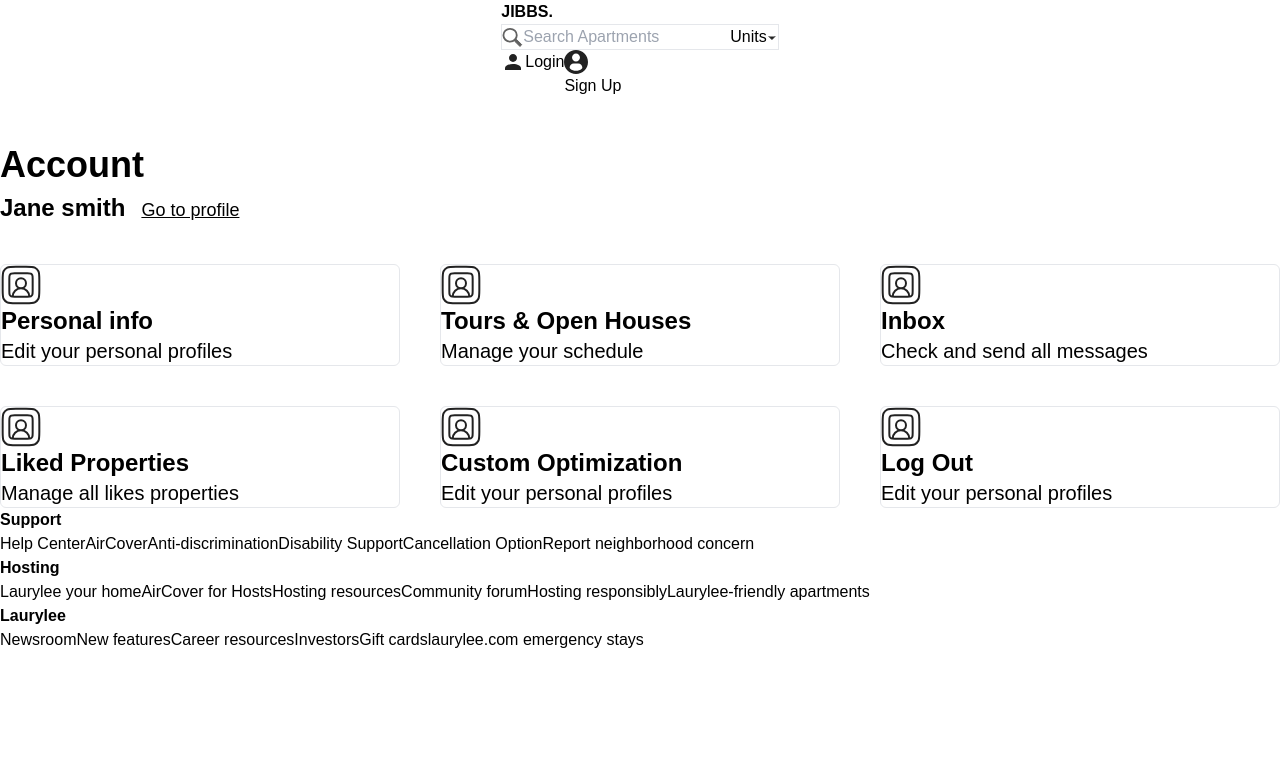
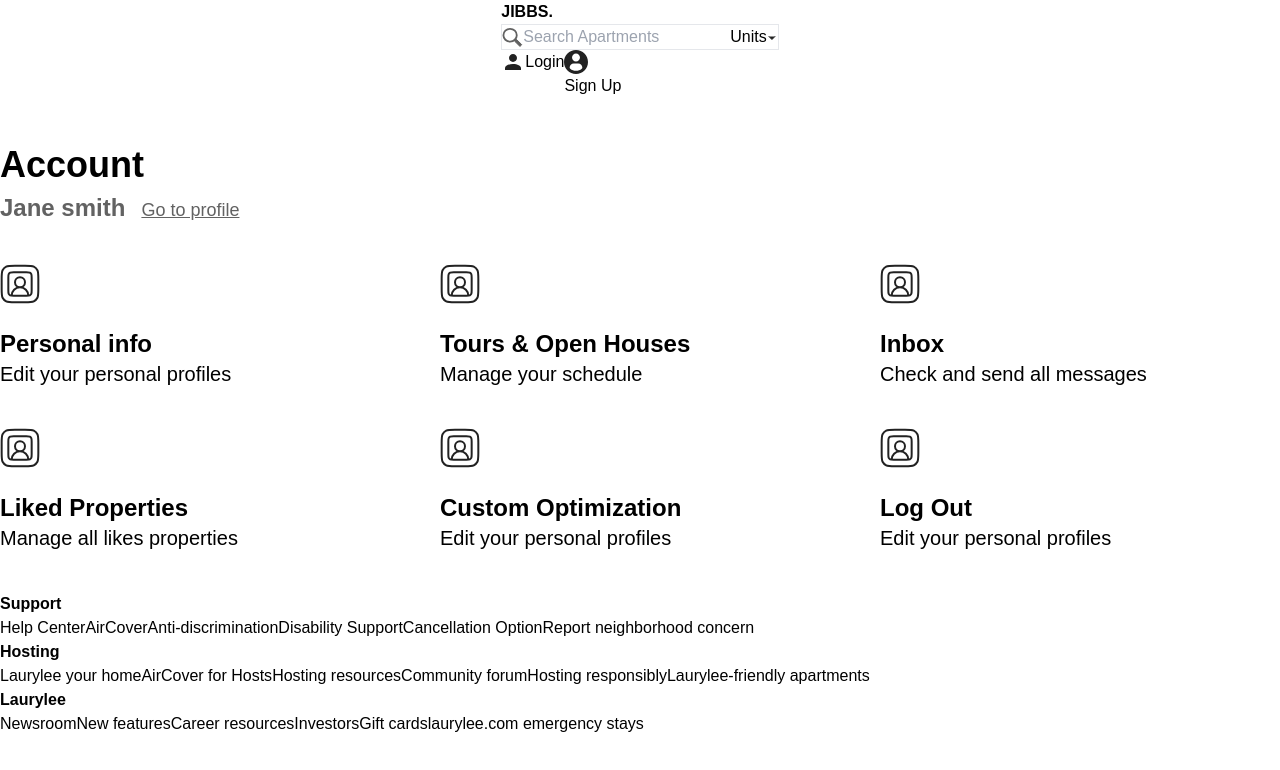
Before and after one commit to shariful10/jiibs, a Next.js app: page /account in a window 1280 px wide. Shown: the top 770 px of the page. Built offline with nearby package versions, Linux system fonts and the light colour scheme.

Commit message:
Personal Page Implemented

```diff
--- a/src/Components/AccountPageCard.jsx
+++ b/src/Components/AccountPageCard.jsx
@@ -1,16 +1,17 @@
 import React from "react";
+import Link from "next/link";
+import Image from "next/image";
 import avatar from "@/assets/person.svg";
-import Image from "next/image";
 
-const AccountPageCard = ({ title, subtitle }) => {
+const AccountPageCard = ({ title, subtitle, url }) => {
 	return (
-		<div className="p-4 md:p-6 border border-[#D1D5DB] rounded-md">
+		<Link href={url} className="p-4 md:p-6 border-2 border-[#D1D5DB] hover:border-primary rounded-md">
 			<Image src={avatar} alt="avatar" />
 			<div className="mt-6">
 				<h1 className="text-2xl text-[#222] font-semibold mb-2">{title}</h1>
 				<p className="text-xl text-[#626262]">{subtitle}</p>
 			</div>
-		</div>
+		</Link>
 	);
 };
 
--- /dev/null
+++ b/src/Components/Pages/profileInfo/ProfileInfoContent.jsx
@@ -0,0 +1,15 @@
+import React from 'react'
+
+const ProfileInfoContent = ({ className, lavel, title }) => {
+   return (
+      <div className={`flex justify-between items-center border-b pb-6 text-lg ${className}`}>
+         <div className="flex flex-col gap-1">
+            <h4 className="font-semibold">{lavel}</h4>
+            <p>{title}</p>
+         </div>
+         <button className="font-medium">Edit</button>
+      </div>
+   )
+}
+
+export default ProfileInfoContent
--- a/src/app/(root)/account/page.jsx
+++ b/src/app/(root)/account/page.jsx
@@ -1,23 +1,49 @@
 import AccountPageCard from "@/Components/AccountPageCard";
-import Container from "@/Components/Regular/Container";
+import Link from "next/link";
 import React from "react";
 
 const AccountPage = () => {
 	return (
-		<div className="mt-10">
+		<div className="my-10">
 			<h2 className="text-[36px] font-semibold">Account</h2>
-			<div className="flex items-end gap-4 mb-10">
-				<h4 className="text-2xl font-semibold">Jane smith</h4>
-				<p className="text-lg underline hover:text-blue-600 duration-300 cursor-pointer">Go to profile</p>
+			<div className="flex items-end gap-4 mb-10 text-darkGray">
+				<h4 className="text-2xl font-semibold ">Jane smith</h4>
+				<Link href="#" className="text-lg underline hover:text-primary duration-300 cursor-pointer">
+					Go to profile
+				</Link>
 			</div>
-         <div className="grid md:grid-cols-2 lg:grid-cols-3 gap-10">
-            <AccountPageCard title="Personal info" subtitle="Edit your personal profiles" />
-            <AccountPageCard title="Tours & Open Houses" subtitle="Manage your schedule" />
-            <AccountPageCard title="Inbox" subtitle="Check and send all messages" />
-            <AccountPageCard title="Liked Properties" subtitle="Manage all likes properties" />
-            <AccountPageCard title="Custom Optimization" subtitle="Edit your personal profiles" />
-            <AccountPageCard title="Log Out" subtitle="Edit your personal profiles" />
-         </div>
+			<div className="grid md:grid-cols-2 lg:grid-cols-3 gap-10">
+            <AccountPageCard
+               url="/account/personal-info"
+               title="Personal info"
+               subtitle="Edit your personal profiles"
+            />
+				<AccountPageCard
+               url="/account"
+					title="Tours & Open Houses"
+					subtitle="Manage your schedule"
+				/>
+				<AccountPageCard
+               url="/account"
+					title="Inbox"
+					subtitle="Check and send all messages"
+				/>
+				<AccountPageCard
+               url="/account"
+					title="Liked Properties"
+					subtitle="Manage all likes properties"
+				/>
+				<AccountPageCard
+               url="/account"
+					title="Custom Optimization"
+					subtitle="Edit your personal profiles"
+				/>
+				<AccountPageCard
+               url="/account"
+					title="Log Out"
+					subtitle="Edit your personal profiles"
+				/>
+			</div>
 		</div>
 	);
 };
--- /dev/null
+++ b/src/app/(root)/account/personal-info/page.jsx
@@ -0,0 +1,55 @@
+import ProfileInfoContent from "@/Components/Pages/profileInfo/ProfileInfoContent";
+import Link from "next/link";
+import React from "react";
+
+const PersonalInfo = () => {
+	return (
+		<div className="my-10">
+			<h2 className="text-[36px] font-semibold">Account</h2>
+			<div className="flex items-center gap-2 text-darkGray text-lg">
+				<Link href="/account" className="hover:text-primary">
+					Account
+				</Link>
+				<svg
+					xmlns="http://www.w3.org/2000/svg"
+					width="24"
+					height="25"
+					viewBox="0 0 24 25"
+					fill="none"
+				>
+					<path
+						d="M13.1685 12.5007L8.21875 7.55093L9.63297 6.13672L15.9969 12.5007L9.63297 18.8646L8.21875 17.4504L13.1685 12.5007Z"
+						fill="#626262"
+					/>
+				</svg>
+				<Link href="/account/personal-info" className="hover:text-primary">
+					Personal info
+				</Link>
+			</div>
+			<div className="mt-[60px]">
+				<ProfileInfoContent
+					className="text-darkGray"
+					titlt="Lagal name"
+					title="Jane Brandson"
+				/>
+				<ProfileInfoContent
+					className="mt-6 text-darkGray"
+					titlt="Email address"
+					title="contact.gmail.com"
+				/>
+				<ProfileInfoContent
+					className="mt-6 text-darkGray"
+					titlt="Phone number"
+					title="+1*******68"
+				/>
+				<ProfileInfoContent
+					className="mt-6 text-darkGray"
+					titlt="Password"
+					title="***********"
+				/>
+			</div>
+		</div>
+	);
+};
+
+export default PersonalInfo;
--- a/src/app/layout.js
+++ b/src/app/layout.js
@@ -1,7 +1,4 @@
 // pages/_app.js
-
-import Footer from "@/Components/Shared/Footer";
-import NavigationBar from "@/Components/Shared/NavigationBar";
 import "./globals.css";
 
 export const metadata = {
```
Lines whose indentation alone changed are shown as unchanged.
